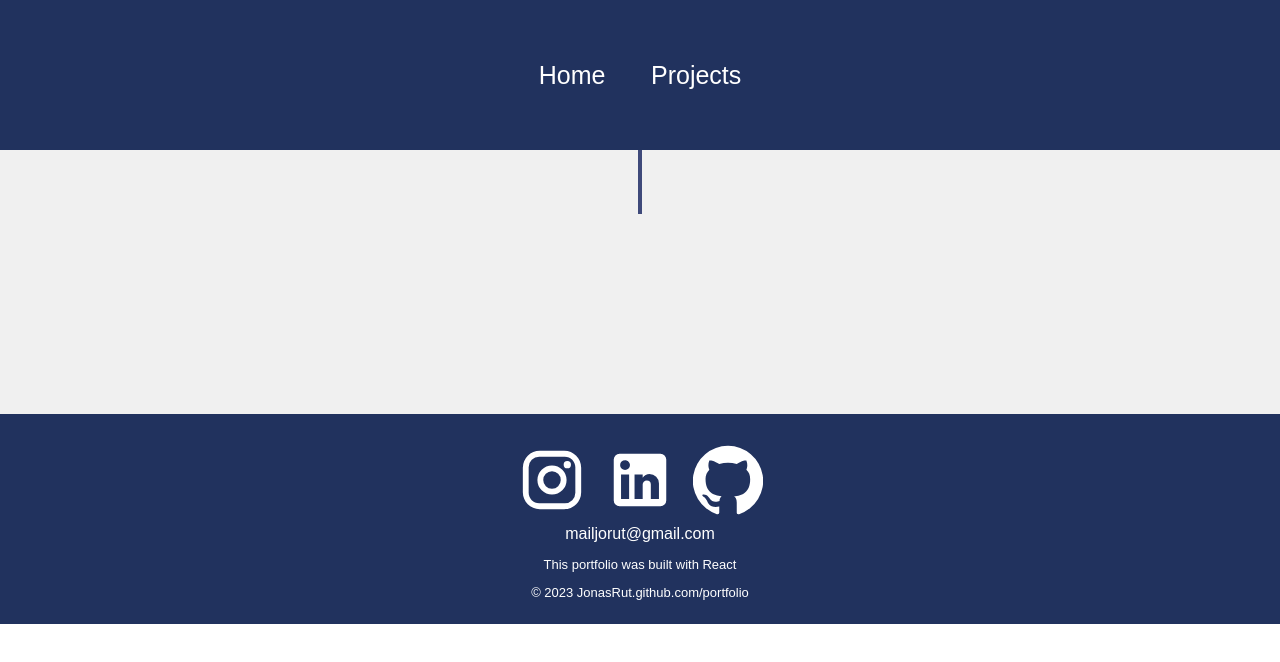
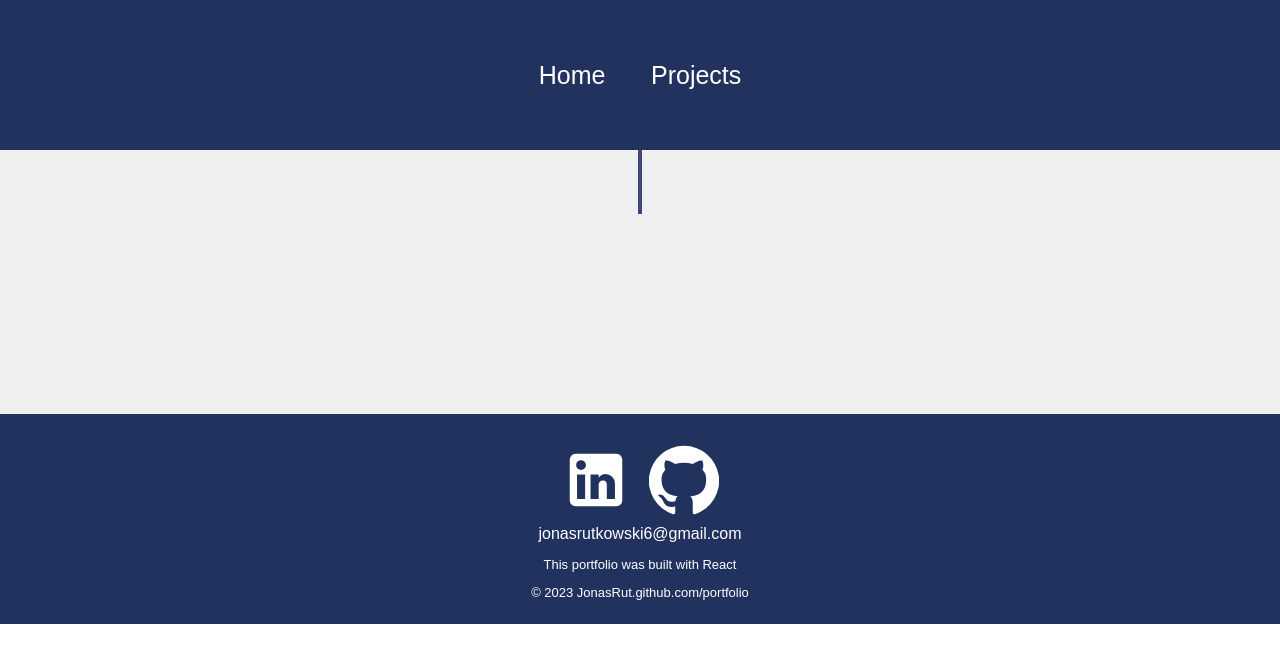
Before and after one commit to JonasRut/Portfolio, a React (Create React App) app: page /portfolio/experience in a window 1280 px wide. Shown: the top 662 px of the page. Built offline with nearby package versions, Linux system fonts and the light colour scheme.

Commit message:
removeInst

```diff
--- a/src/components/Footer.js
+++ b/src/components/Footer.js
@@ -16,11 +16,6 @@ function Footer() {
         <div className="socialMedia">
           <div className="buttons">
             <div className="buttonContainer">
-              <IconButton className="button" onClick={() => navigate("https://www.instagram.com/jorut1/")}>
-                <InstagramIcon />
-              </IconButton>
-            </div>
-            <div className="buttonContainer">
             <IconButton className="button" onClick={() => navigate("https://www.linkedin.com/in/jonas-rutkowski-63958923a/")}>
               <LinkedInIcon />
             </IconButton>
@@ -33,7 +28,7 @@ function Footer() {
           </div>
         </div>
         <div className="text">
-            <button className="footerButton" onClick={() => navigate("mailto:mailjorut@gmail.com")}>mailjorut@gmail.com</button>
+            <button className="footerButton" onClick={() => navigate("mailto:jonasrutkowski6@gmail.com")}>jonasrutkowski6@gmail.com</button>
             <p>This portfolio was built with React</p>
             <p>&copy; 2023 JonasRut.github.com/portfolio</p>
         </div>
--- a/src/pages/Home.js
+++ b/src/pages/Home.js
@@ -22,11 +22,6 @@ function Home() {
           </p>
           <div className="buttons">
             <div className="buttonContainer">
-              <IconButton className="button" onClick={() => navigate("https://www.instagram.com/jorut1/")}>
-                <InstagramIcon />
-              </IconButton>
-            </div>
-            <div className="buttonContainer">
             <IconButton className="button" onClick={() => navigate("https://www.linkedin.com/in/jonas-rutkowski-63958923a/")}>
               <LinkedInIcon />
             </IconButton>
@@ -37,7 +32,7 @@ function Home() {
             </IconButton>
             </div>
           </div>
-          <button onClick={() => navigate("mailto:mailjorut@gmail.com")}>mailjorut@gmail.com</button>
+          <button onClick={() => navigate("mailto:jonasrutkowski6@gmail.com")}>jonasrutkowski6@gmail.com</button>
           <button onClick={() => navigate("mailto:jmr3062@rit.edu")}>jmr3062@rit.edu</button>
         </div>
       </div>
```
